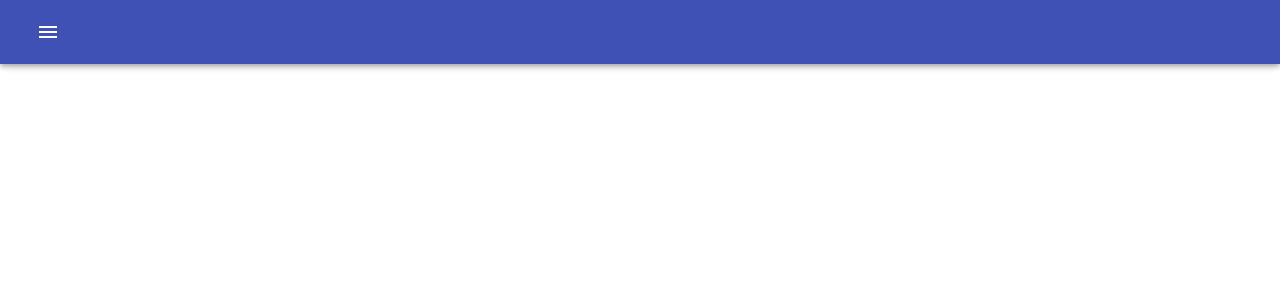
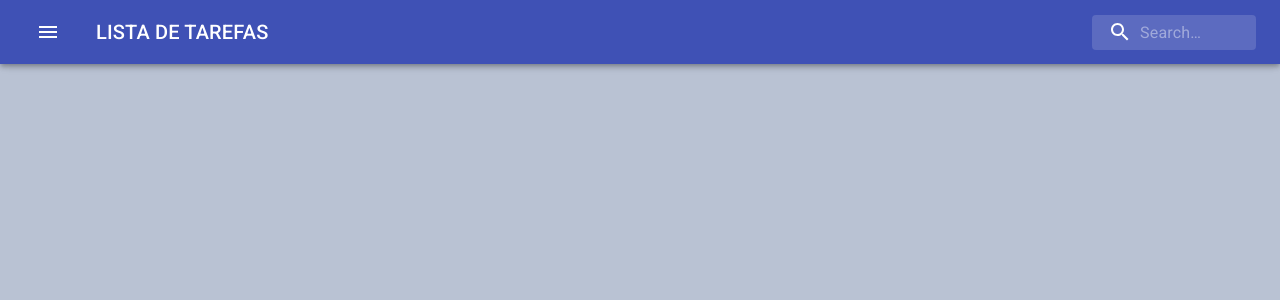
Before and after one commit to MatheusMartino97/to-do-list-material-ui, a React (Create React App) app: page / in a window 1280 px wide. Shown: the top 300 px of the page. Built offline with nearby package versions, Linux system fonts and the light colour scheme.

Commit message:
Finalizando a lista de tarefas.

```diff
--- a/src/components/AppNavBar.jsx
+++ b/src/components/AppNavBar.jsx
@@ -12,12 +12,16 @@ import {
   ListItemIcon,
   ListItemText,
   makeStyles,
+  Typography,
 } from '@material-ui/core';
 import MenuIcon from '@material-ui/icons/Menu';
 import AddCircleOutlineIcon from '@material-ui/icons/AddCircleOutline';
 import EventIcon from '@material-ui/icons/Event';
+import SearchIcon from '@material-ui/icons/Search';
+import InputBase from '@material-ui/core/InputBase';
+import { fade } from '@material-ui/core/styles';
 
-const useStyles = makeStyles(() => ({
+const useStyles = makeStyles((theme) => ({
   menuButton: {
     color: 'white',
   },
@@ -25,9 +29,59 @@ const useStyles = makeStyles(() => ({
   itemIcon: {
     marginLeft: 10,
   },
+
+  drawer: {
+    width: 240,
+  },
+
+  title: {
+    flexGrow: 1,
+    marginLeft: 24,
+  },
+
+  search: {
+    position: 'relative',
+    borderRadius: theme.shape.borderRadius,
+    backgroundColor: fade(theme.palette.common.white, 0.15),
+    '&:hover': {
+      backgroundColor: fade(theme.palette.common.white, 0.25),
+    },
+    marginLeft: 0,
+    width: '100%',
+    [theme.breakpoints.up('sm')]: {
+      marginLeft: theme.spacing(1),
+      width: 'auto',
+    },
+  },
+
+  searchIcon: {
+    padding: theme.spacing(0, 2),
+    height: '100%',
+    position: 'absolute',
+    pointerEvents: 'none',
+    display: 'flex',
+    alignItems: 'center',
+    justifyContent: 'center',
+  },
+  inputRoot: {
+    color: 'inherit',
+  },
+  inputInput: {
+    padding: theme.spacing(1, 1, 1, 0),
+    // vertical padding + font size from searchIcon
+    paddingLeft: `calc(1em + ${theme.spacing(4)}px)`,
+    transition: theme.transitions.create('width'),
+    width: '100%',
+    [theme.breakpoints.up('sm')]: {
+      width: '12ch',
+      '&:focus': {
+        width: '20ch',
+      },
+    },
+  },
 }));
 
-export default function AppNavBar() {
+export default function AppNavBar({ pageTitle, search, handleSearchChange }) {
   const [useDrawerState, setDrawerState] = useState(false);
   const history = useHistory();
   const classes = useStyles();
@@ -35,6 +89,12 @@ export default function AppNavBar() {
   const handleItemClick = (path) => {
     history.push(path);
     setDrawerState(false);
+
+    if (
+      JSON.parse(localStorage.getItem('todos')) &&
+      !JSON.parse(localStorage.getItem('todos')).length
+    )
+      alert('Você ainda não possui lembretes.');
   };
 
   const itemsList = [
@@ -71,9 +131,29 @@ export default function AppNavBar() {
           open={useDrawerState}
           anchor="left"
           onClose={() => setDrawerState(false)}
+          className={classes.drawer}
         >
           {list()}
         </Drawer>
+        <Typography className={classes.title} variant="h6" component="h1">
+          {pageTitle}
+        </Typography>
+        {search && (
+          <div className={classes.search}>
+            <div className={classes.searchIcon}>
+              <SearchIcon />
+            </div>
+            <InputBase
+              placeholder="Search…"
+              classes={{
+                root: classes.inputRoot,
+                input: classes.inputInput,
+              }}
+              inputProps={{ 'aria-label': 'search' }}
+              onChange={(event) => handleSearchChange(event)}
+            />
+          </div>
+        )}
       </Toolbar>
     </AppBar>
   );
--- a/src/components/Form.jsx
+++ b/src/components/Form.jsx
@@ -8,6 +8,7 @@ import {
   Radio,
   FormControl,
   FormLabel,
+  Typography,
 } from '@material-ui/core';
 
 export default function Form({
@@ -17,17 +18,27 @@ export default function Form({
   handleCategoryChange,
   handleSubmit,
   useCategory,
+  useErrorTitle,
+  useErrorDetails,
+  useTitle,
+  useDetails,
 }) {
   return (
     <>
       <Container>
         <form>
+          <Typography variant="h6" element="h1" color="primary">
+            Lembrete
+          </Typography>
           <TextField
             onChange={(event) => handleTitleChange(event)}
             className={inputClass}
             label="Título"
             variant="outlined"
             fullWidth
+            required
+            error={useErrorTitle}
+            value={useTitle}
           />
           <TextField
             onChange={(event) => handleDetailsChange(event)}
@@ -37,6 +48,9 @@ export default function Form({
             fullWidth
             multiline
             rows={4}
+            required
+            error={useErrorDetails}
+            value={useDetails}
           />
 
           <FormControl className={inputClass}>
--- a/src/index.css
+++ b/src/index.css
@@ -5,6 +5,7 @@ body {
     sans-serif;
   -webkit-font-smoothing: antialiased;
   -moz-osx-font-smoothing: grayscale;
+  background-color: rgb(185, 194, 211);
 }
 
 code {
--- a/src/pages/AddNote.jsx
+++ b/src/pages/AddNote.jsx
@@ -7,46 +7,77 @@ const useStyles = makeStyles((theme) => ({
   toolbar: theme.mixins.toolbar,
   input: {
     marginBottom: 10,
-    display: 'block'
-  }
-}))
+    display: 'block',
+  },
+}));
 
 export default function AddNote() {
   const [useTitle, setTitle] = useState('');
   const [useDetails, setDetails] = useState('');
   const [useCategory, setCategory] = useState('academico');
+  const [useErrorTitle, setErrorTitle] = useState(false);
+  const [useErrorDetails, setErrorDetails] = useState('');
   const classes = useStyles();
 
   const handleTitleChange = ({ target: { value } }) => {
-    setTitle(value)
-  }
+    if (value.length < 50) setTitle(value);
+  };
 
   const handleDetailsChange = ({ target: { value } }) => {
-    setDetails(value)
-  }
+    if (value.length < 80) setDetails(value);
+  };
 
   const handleCategoryChange = ({ target: { value } }) => {
-    setCategory(value)
-  }
+    setCategory(value);
+  };
 
-  const handleSubmit = (event) => {
-    event.preventDefault()
-    console.log(useTitle, useDetails, useCategory)
-  }
+  const handleSubmit = () => {
+    setErrorTitle(false);
+    setErrorDetails(false);
+
+    const currentTodo = {
+      title: useTitle,
+      details: useDetails,
+      category: useCategory,
+    };
+
+    console.log(localStorage.getItem('todos'));
+    if (useTitle && useDetails) {
+      if (localStorage.getItem('todos')) {
+        const formerTodos = JSON.parse(localStorage.getItem('todos'));
+        const updatedTodos = [...formerTodos, currentTodo];
+
+        localStorage.setItem('todos', JSON.stringify(updatedTodos));
+      } else {
+        localStorage.setItem('todos', JSON.stringify([currentTodo]));
+      }
+    }
+
+    if (!useTitle) setErrorTitle(true);
+    if (!useDetails) setErrorDetails(true);
+  };
 
   const formProps = {
     handleTitleChange,
     handleDetailsChange,
     handleCategoryChange,
-    useCategory
-  }
+    useCategory,
+    useErrorTitle,
+    useErrorDetails,
+    useTitle,
+    useDetails,
+  };
 
   return (
     <>
-      <AppNavBar />
-      <div className={ classes.toolbar }></div>
-      <div className={ classes.toolbar }></div>
-      <Form inputClass={classes.input} {...formProps} handleSubmit={handleSubmit} />
+      <AppNavBar pageTitle="ADICIONAR LEMBRETE" search={false} />
+      <div className={classes.toolbar}></div>
+      <div className={classes.toolbar}></div>
+      <Form
+        inputClass={classes.input}
+        {...formProps}
+        handleSubmit={handleSubmit}
+      />
     </>
   );
 }
--- a/src/pages/Notes.jsx
+++ b/src/pages/Notes.jsx
@@ -1,10 +1,133 @@
-import React from 'react';
+import React, { useState } from 'react';
+import { Redirect } from 'react-router-dom';
 import AppNavBar from '../components/AppNavBar';
+import {
+  Accordion,
+  AccordionSummary,
+  AccordionDetails,
+  Typography,
+  Container,
+  makeStyles,
+  IconButton,
+} from '@material-ui/core';
+import ExpandMoreIcon from '@material-ui/icons/ExpandMore';
+import DeleteIcon from '@material-ui/icons/Delete';
+
+const useStyles = makeStyles((theme) => ({
+  toolbar: theme.mixins.toolbar,
+  primaryHeading: {
+    textTransform: 'capitalize',
+  },
+
+  secondaryHeading: {
+    textTransform: 'capitalize',
+    color: '#999999',
+    textAlign: 'end',
+    flexGrow: 1,
+  },
+
+  accSumary: {
+    flexGrow: 1,
+  },
+
+  details: {
+    // flexGrow: 1,
+    // overflow: 'scroll',
+    // textOverflow: 'scroll',
+    wordWrap: 'brack-word',
+    width: '100%',
+  },
+
+  accordion: {
+    // overflow: 'scroll',
+    // textOverflow: 'scroll',
+    wordWrap: 'brack-word',
+  },
+}));
 
 export default function Notes() {
-  return(
+  const todosList = JSON.parse(localStorage.getItem('todos'));
+  const [useFilteredItems, setFilteredItems] = useState(todosList);
+  const classes = useStyles();
+
+  const handleSearchChange = ({ target: { value } }) => {
+    setFilteredItems(
+      todosList.filter(({ title, details, category }) => {
+        if (
+          title.toUpperCase().includes(value.toUpperCase()) ||
+          details.toUpperCase().includes(value.toUpperCase()) ||
+          category.toUpperCase().includes(value.toUpperCase())
+        ) {
+          return true;
+        }
+
+        return false;
+      })
+    );
+  };
+
+  const handleDeleteButton = (title, details, category) => {
+    console.log('title, details, category');
+    const updatedTodos = todosList.reduce((acc, currentTask) => {
+      if (
+        currentTask.title === title &&
+        currentTask.details === details &&
+        currentTask.category === category
+      ) {
+        return acc;
+      }
+
+      return [...acc, currentTask];
+    }, []);
+
+    localStorage.setItem('todos', JSON.stringify(updatedTodos));
+    setFilteredItems(updatedTodos);
+  };
+
+  return (
     <>
-      <AppNavBar />
+      <AppNavBar
+        pageTitle="LISTA DE TAREFAS"
+        search={true}
+        handleSearchChange={handleSearchChange}
+      />
+      <div className={classes.toolbar}></div>
+      <div className={classes.toolbar}></div>
+      <Container>
+        {useFilteredItems &&
+          useFilteredItems.map(({ title, details, category }) => (
+            <Accordion className={classes.accordion}>
+              <AccordionSummary
+                expandIcon={<ExpandMoreIcon />}
+                aria-controls="panel1a-content"
+                id="panel1a-header"
+              >
+                <Typography className={classes.primaryHeading}>
+                  {title}
+                </Typography>
+                <Typography className={classes.secondaryHeading}>
+                  {category}
+                </Typography>
+              </AccordionSummary>
+              <AccordionDetails className={classes.accDetails}>
+                <Typography noWrap={false} className={classes.details}>
+                  {details}
+                </Typography>
+                <IconButton
+                  onClick={() => {
+                    handleDeleteButton(title, details, category);
+                  }}
+                >
+                  <DeleteIcon color="error" className={classes.deleteIcon} />
+                </IconButton>
+              </AccordionDetails>
+            </Accordion>
+          ))}
+      </Container>
+      {JSON.parse(localStorage.getItem('todos')) &&
+      !JSON.parse(localStorage.getItem('todos')).length ? (
+        <Redirect to="/add-note" />
+      ) : null}
     </>
   );
 }
```
Lines whose indentation alone changed are shown as unchanged.
